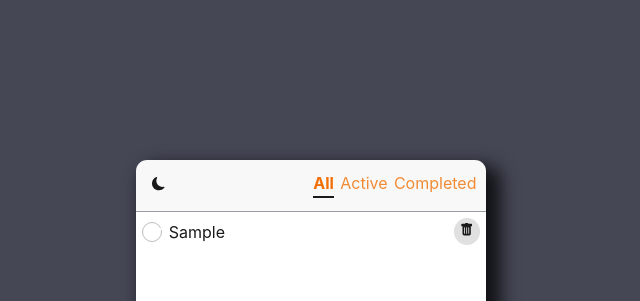
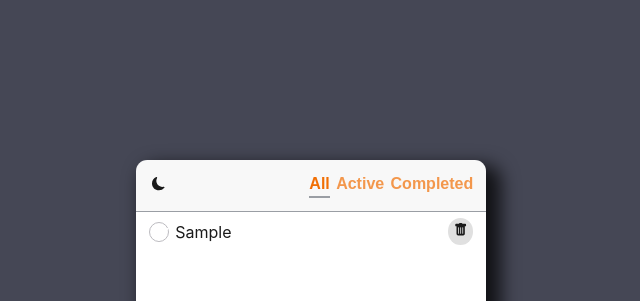
Before and after one commit to laniiiiworld/to-do-react, a React (Create React App) app: page / in a window 1280 px wide. Both pictures are taken after typing "Sample" into the empty fields and a click on the button "Add". Shown: the top 301 px of the page, without its empty margins (329-969 px from the left). Built offline with nearby package versions, Linux system fonts and the light colour scheme; the HTML template or start-up script is replaced by a standard one.

Commit message:
Refactor the filter feature

```diff
--- a/src/App.js
+++ b/src/App.js
@@ -4,54 +4,58 @@ import Footer from './components/Footer/Footer';
 import Header from './components/Header/Header';
 import List from './components/List/List';
 import { DarkModeProvider } from './context/DarkModeContext';
-import { getStorage, removeItemStorage, addItemStorage, setItemStorage } from './storage';
+import { getStorage, setStorage } from './storage';
 
+const filters = ['All', 'Active', 'Completed'];
 function App() {
-  const [list, setList] = useState([]);
+  const [list, setList] = useState(() => getStorage('todoList', []));
+  const [filteredList, setFilteredList] = useState(list);
+  const [filter, setFilter] = useState(filters[0]);
 
   useEffect(() => {
-    setList(getStorage('todoList', []));
-  }, []);
+    setStorage('todoList', list);
+    getFilteredList(filter, list);
+  }, [list, filter]);
 
-  const applyFilter = (type) => {
-    const items = getStorage('todoList', []);
-    switch (type) {
-      case 'A':
-        setList(items);
+  const applyFilter = (selected) => {
+    setFilter(selected);
+  };
+
+  const getFilteredList = (selected, list) => {
+    switch (selected) {
+      case 'All':
+        setFilteredList(list);
         break;
-      case 'Y':
-        setList(items.filter((item) => item.isChecked));
+      case 'Active':
+        setFilteredList(list.filter((item) => !item.isChecked));
         break;
-      case 'N':
-        setList(items.filter((item) => !item.isChecked));
+      case 'Completed':
+        setFilteredList(list.filter((item) => item.isChecked));
         break;
       default:
-        throw new Error(`'${type}'은 정의되지 않은 타입입니다.`);
+        throw new Error(`'${selected}'은(는) 정의되지 않은 타입입니다.`);
     }
   };
 
   const addItem = (text) => {
     const item = { isChecked: false, id: uuidv4(), text };
-    addItemStorage('todoList', item);
     setList((prevList) => [...prevList, item]);
   };
 
   const deleteItem = (id) => {
     const items = list.filter((item) => item.id !== id);
-    removeItemStorage('todoList', id);
     setList(items);
   };
 
   const handelCheckbox = (todo) => {
     const items = list.map((item) => (item.id !== todo.id ? item : { ...item, isChecked: !todo.isChecked }));
-    setItemStorage('todoList', todo);
     setList(items);
   };
 
   return (
     <DarkModeProvider>
-      <Header applyFilter={applyFilter} />
-      <List list={list} deleteItem={deleteItem} handelCheckbox={handelCheckbox} />
+      <Header filters={filters} filter={filter} applyFilter={applyFilter} />
+      <List list={filteredList} deleteItem={deleteItem} handelCheckbox={handelCheckbox} />
       <Footer addItem={addItem} />
     </DarkModeProvider>
   );
--- a/src/components/Header/Header.jsx
+++ b/src/components/Header/Header.jsx
@@ -1,25 +1,18 @@
-import React, { useState } from 'react';
+import React from 'react';
 import { BsSun, BsMoonFill } from 'react-icons/bs';
 import { useDarkMode } from '../../context/DarkModeContext';
 import styles from './Header.module.css';
 
-export default function Header({ applyFilter }) {
+export default function Header({ filters, filter, applyFilter }) {
   const { darkMode, toggleDarkMode } = useDarkMode();
-  const [icons, setIcons] = useState([
-    { isClicked: true, name: 'All', type: 'A' },
-    { isClicked: false, name: 'Active', type: 'N' },
-    { isClicked: false, name: 'Completed', type: 'Y' },
-  ]);
 
   const handleDarkMode = () => {
     toggleDarkMode();
   };
 
-  const handelIconsClick = (e) => {
-    if (e.target.tagName !== 'LI') return;
-    const type = e.target.dataset.type;
-    applyFilter(type);
-    setIcons([...icons].map((icon) => ({ ...icon, isClicked: icon.type === type })));
+  const handelFiltersClick = (e) => {
+    if (e.target.tagName !== 'BUTTON') return;
+    applyFilter(e.target.textContent);
   };
 
   return (
@@ -27,10 +20,12 @@ export default function Header({ applyFilter }) {
       <button className={styles.theme} onClick={handleDarkMode} title={`Switch to ${darkMode ? 'light' : 'dark'} mode button`}>
         {darkMode ? <BsSun /> : <BsMoonFill />}
       </button>
-      <ul className={styles.icons} onClick={handelIconsClick}>
-        {icons.map((icon) => (
-          <li key={icon.type} className={`${styles.icon} ${icon.isClicked ? styles.selected : ''}`} data-type={icon.type}>
-            {icon.name}
+      <ul className={styles.filters} onClick={handelFiltersClick}>
+        {filters.map((value, index) => (
+          <li key={index}>
+            <button className={`${styles.filter} ${value === filter ? styles.selected : ''}`} title={value}>
+              {value}
+            </button>
           </li>
         ))}
       </ul>
--- a/src/components/Header/Header.module.css
+++ b/src/components/Header/Header.module.css
@@ -6,7 +6,7 @@
   border-bottom: 1px solid var(--item-hover-color);
 }
 
-.icons {
+.filters {
   display: flex;
   padding-right: var(--medium-space-rem);
 }
@@ -23,22 +23,28 @@
   color: var(--point-color);
 }
 
-.icon {
+.filter {
+  background-color: transparent;
   color: var(--point-color);
-  margin-left: var(--medium-space-rem);
   cursor: pointer;
-  opacity: 0.8;
+  opacity: 0.7;
+  font-size: var(--font-basic-size);
+  font-weight: bold;
+  padding: 0 var(--small-space-rem);
 }
 
-.icon:hover {
+.filter:hover {
   font-weight: bold;
   opacity: 1;
-  filter: brightness(125%);
 }
 
 .selected {
-  border-bottom: 2px solid var(--charcoal-color);
-  padding-bottom: var(--small-space-rem);
-  font-weight: bold;
   opacity: 1;
 }
+
+.filter.selected::after {
+  content: '';
+  display: block;
+  margin-top: var(--small-space-rem);
+  border: 1.5px solid var(--item-hover-color);
+}
--- a/src/components/Item/Item.module.css
+++ b/src/components/Item/Item.module.css
@@ -1,5 +1,5 @@
 .item {
-  padding: var(--medium-space-em) var(--medium-space-rem);
+  padding: var(--medium-space-em) var(--large-space-rem);
   font-size: var(--font-basic-size);
   display: flex;
   align-items: center;
--- a/src/storage.js
+++ b/src/storage.js
@@ -1,5 +1,3 @@
-const MAX_LIST_LENGTH = 100; //list 최대 길이
-
 export const storage = localStorage;
 
 /** storage에서 가져오기 */
@@ -12,39 +10,11 @@ export const getStorage = (key, defaultValue) => {
   }
 };
 
-/** 새로운 Item을 storage에 추가 */
-export const addItemStorage = (key, value) => {
-  const list = getStorage(key, []);
-
-  //저장 가능한 길이 제한
-  if (list.length >= MAX_LIST_LENGTH) {
-    throw new Error(`${MAX_LIST_LENGTH}개까지만 입력 가능합니다.`);
-  }
-
+/** storage에 저장 */
+export const setStorage = (key, value) => {
   try {
-    storage.setItem(key, JSON.stringify([...list, value]));
+    storage.setItem(key, JSON.stringify(value));
   } catch (error) {
     console.log(error);
   }
 };
-
-/** deleteId에 해당하는 item 삭제 */
-export const removeItemStorage = (key, deleteId) => {
-  const list = getStorage(key, []);
-  try {
-    storage.setItem(key, JSON.stringify(list.filter((item) => item.id !== deleteId)));
-  } catch (error) {
-    console.log(error);
-  }
-};
-
-/** 해당하는 Item check여부 업데이트 */
-export const setItemStorage = (key, todo) => {
-  const list = getStorage(key, []);
-  const items = list.map((item) => (item.id !== todo.id ? item : { ...item, isChecked: !todo.isChecked }));
-  try {
-    storage.setItem(key, JSON.stringify(items));
-  } catch (error) {
-    console.log(error);
-  }
-};
```
